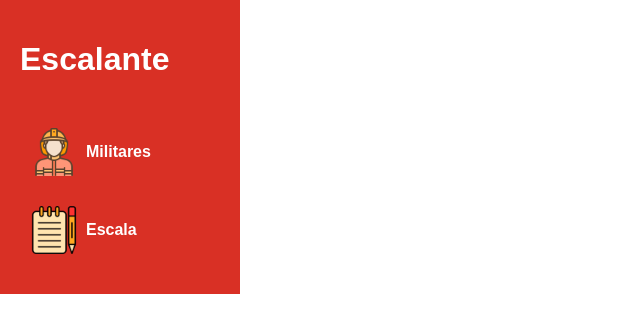
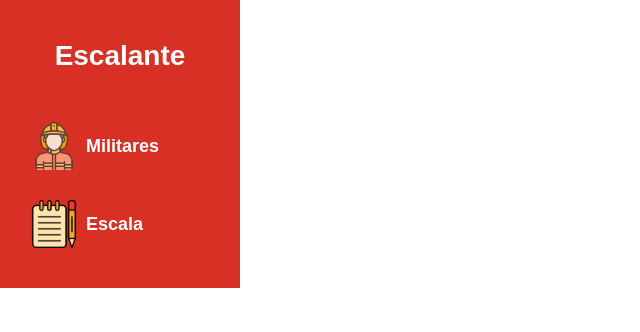
Before and after one commit to joaoAaf/escalante-ddd, a React (Vite) app in the folder front/escalante/: page / in a window 1280 px wide. Shown: the top 332 px of the page, without its empty margins (0-640 px from the left). Built offline with nearby package versions, Linux system fonts and the light colour scheme.

Commit message:
Refatorando estilos do sidebar

```diff
--- a/front/escalante/src/components/sidebar/styles.module.css
+++ b/front/escalante/src/components/sidebar/styles.module.css
@@ -7,8 +7,10 @@
 }
 
 .sidebar h1 {
-    font-size: 32px;
+    font-size: 28px;
+    margin-top: 20px;
     margin-bottom: 40px;
+    text-align: center;
 }
 
 .sidebar nav a {
@@ -26,7 +28,7 @@
 .sidebar nav a span {
     display: inline;
     font-weight: bold;
-    font-size: 16px;
+    font-size: 18px;
 }
 
 .sidebar nav a:hover {
```
